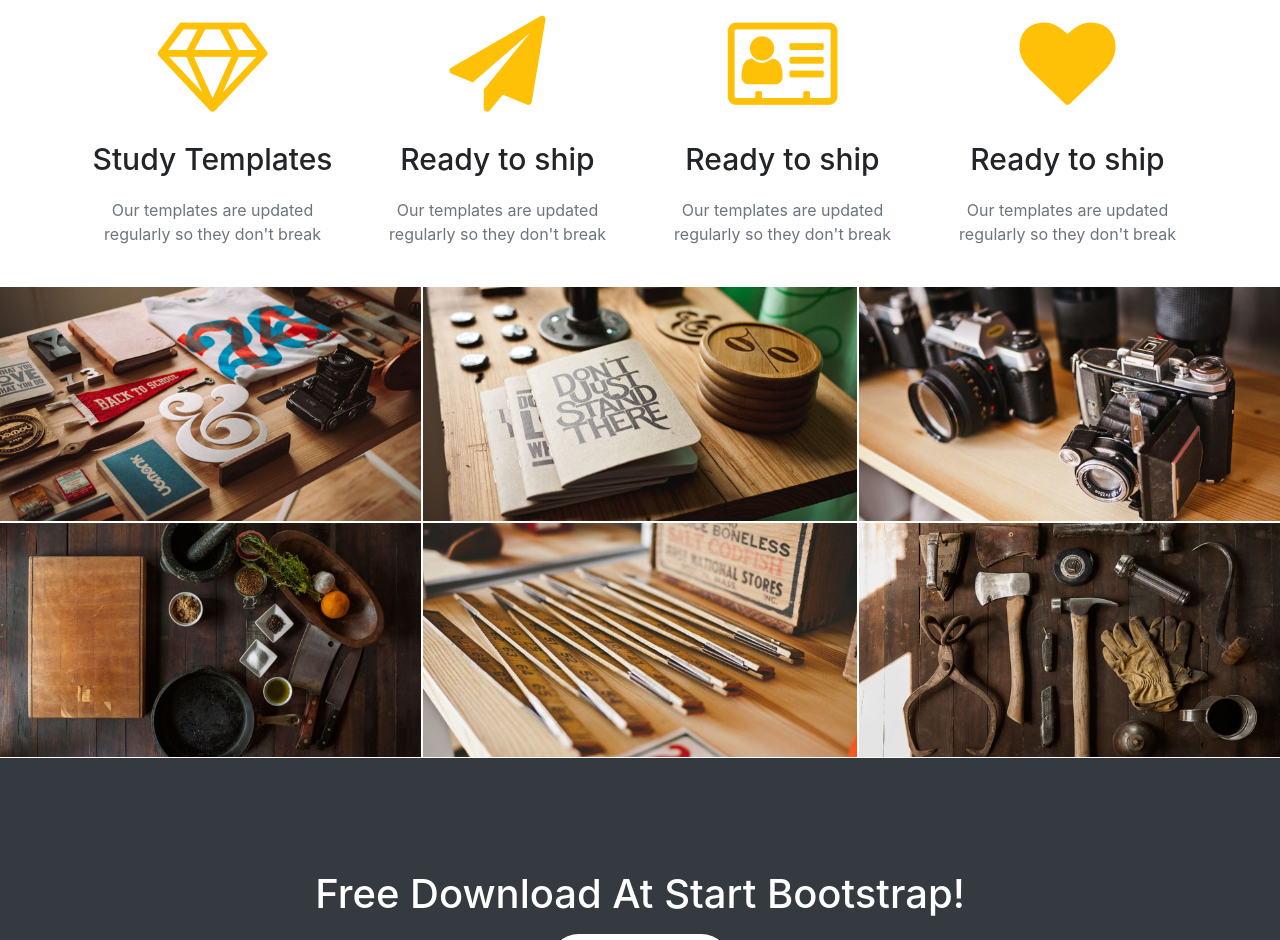
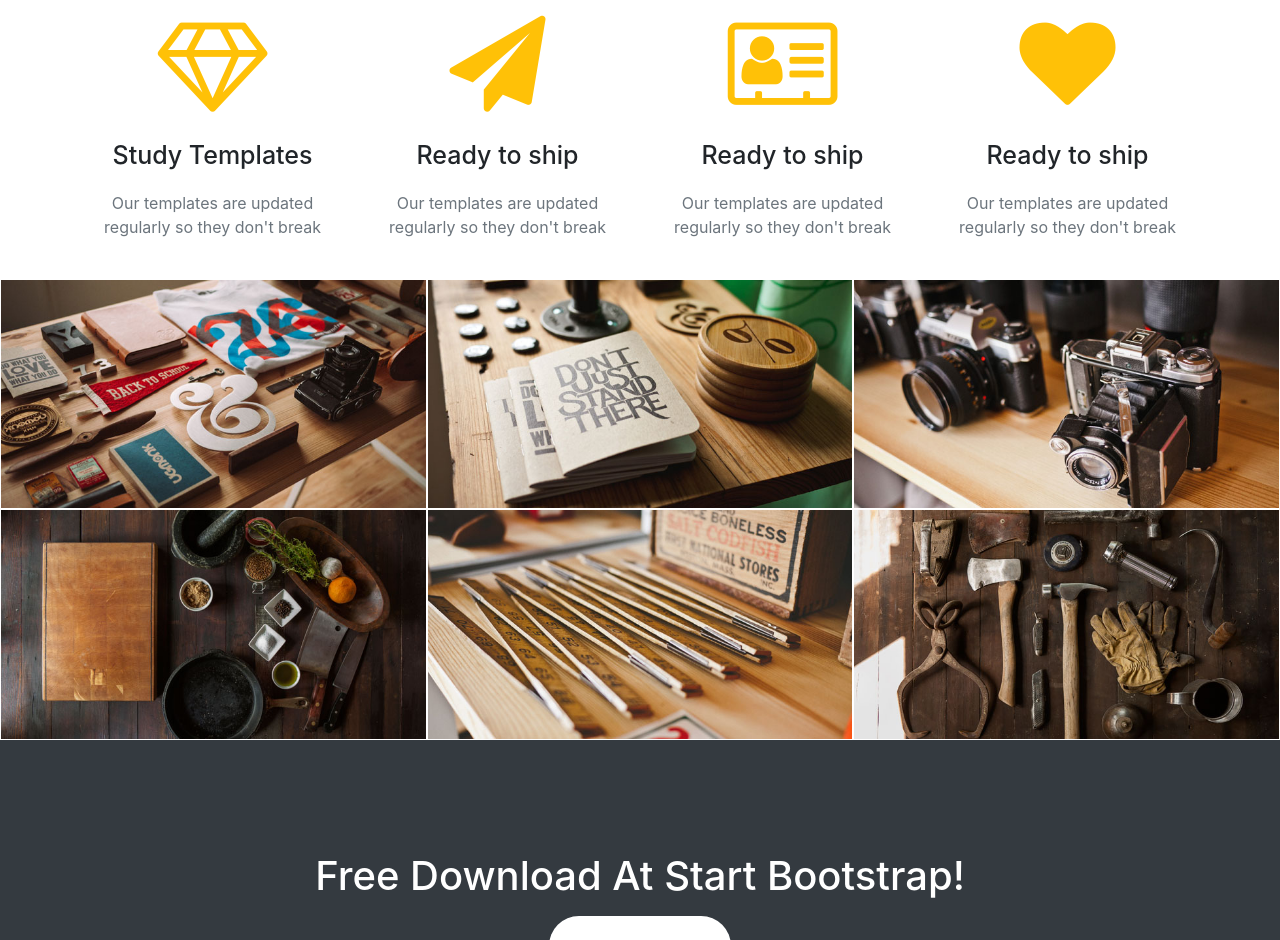
Before and after one commit to NguyenHung151626/FrontEnd26, a plain HTML site: page Bootstrap/index.html in a window 1280 px wide. Shown: the part 980-1920 px from the top of the page. Drawn offline with Linux system fonts and the light colour scheme.

Commit message:
Add files via upload

```diff
--- a/Bootstrap/index.html
+++ b/Bootstrap/index.html
@@ -74,6 +74,7 @@
 			</div>
 		</div>
 	</div>
+	<div class="container-fluid">
 		<div class="row">
 			<div class="col-lg-4 col-sm-6 col-12 p-0 borderanh">
 				<img src="images/1.jpg" class="w-100">
@@ -92,6 +93,7 @@
 			</div>
 			<div class="col-lg-4 col-sm-6 col-12 p-0 borderanh">
 				<img src="images/6.jpg" class="w-100">
+			</div>
 		</div>
 	</div>
 	<div class="jumbotron jumbotron-fluid bg-dark">
--- a/Bootstrap/style.css
+++ b/Bootstrap/style.css
@@ -28,7 +28,7 @@
 	text-align: center;
 }
 .tieudekimcuong{
-	font-size: 30px;
+	font-size: 25px;
 	font-weight: 500;
 }
 .borderanh{
```
Lines whose indentation alone changed are shown as unchanged.
